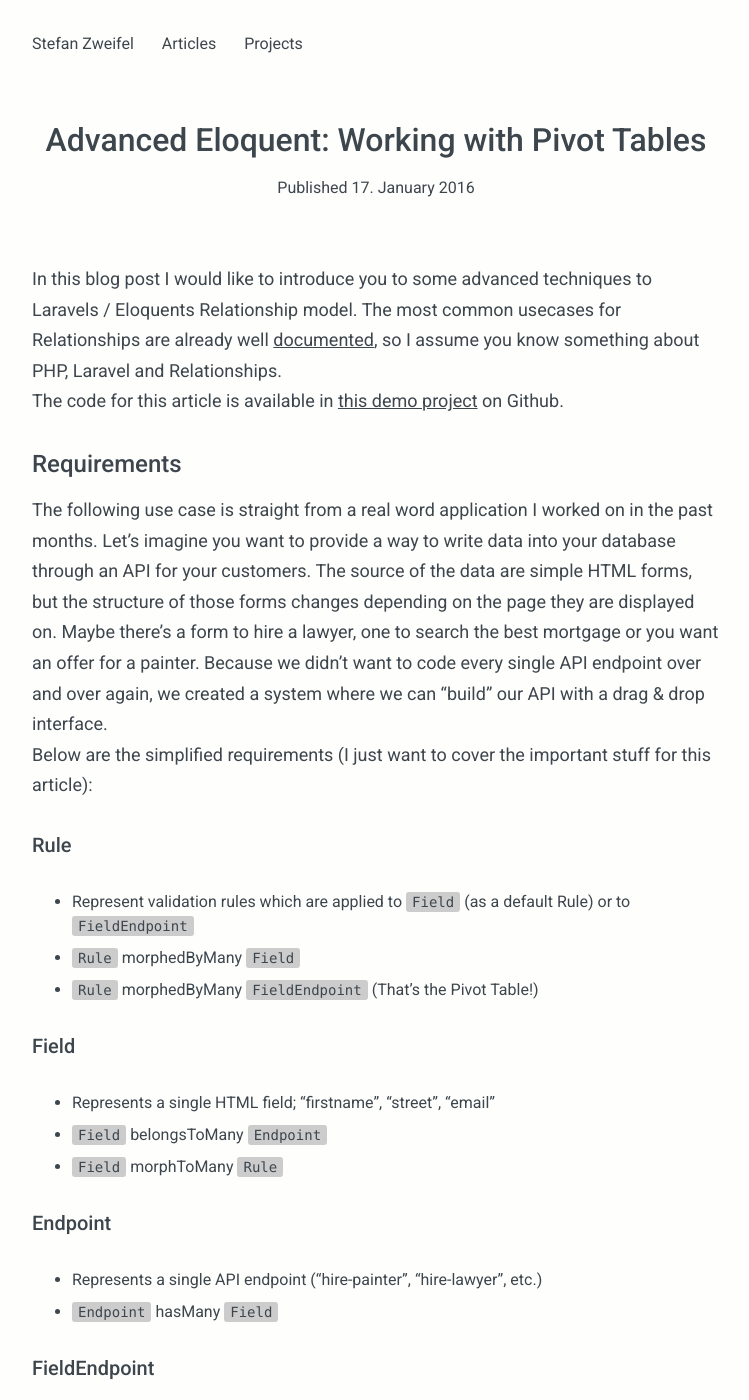
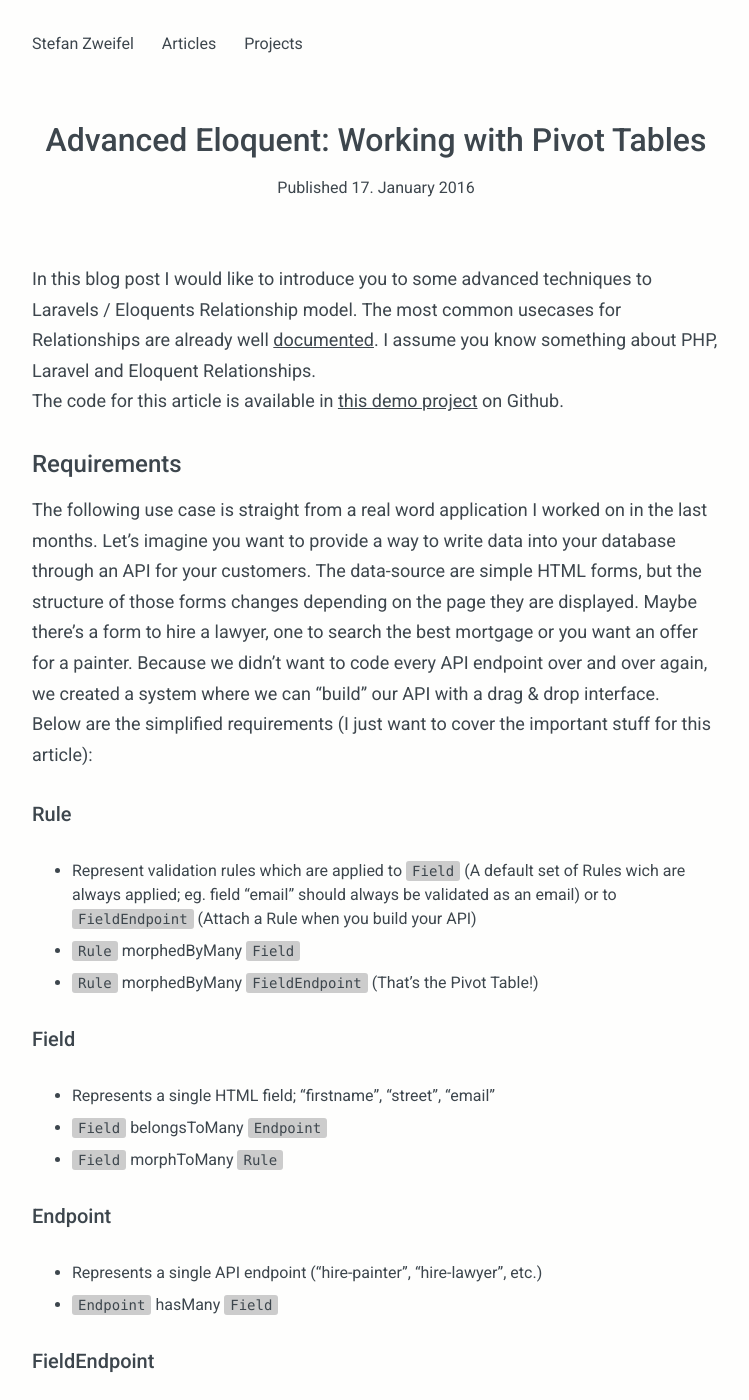
Before and after one commit to daybugging/stefanzweifel.io, a Jekyll site: the page built from _posts/2016-01-17-advanced-eloquent-working-with-pivot-tables.md, in a window 1280 px wide and 1400 px high. Shown: the whole window, without its empty margins (264-1013 px from the left). Built offline with Jekyll 4.4.1, drawn with Linux system fonts in a browser that asks for light colours.

Commit message:
More Typos

```diff
--- a/_posts/2016-01-17-advanced-eloquent-working-with-pivot-tables.md
+++ b/_posts/2016-01-17-advanced-eloquent-working-with-pivot-tables.md
@@ -6,20 +6,20 @@
 accent: '#1f9bde'
 ---
 
-In this blog post I would like to introduce you to some advanced techniques to Laravels / Eloquents Relationship model. The most common usecases for Relationships are already well [documented](https://laravel.com/docs/5.2/eloquent-relationships), so I assume you know something about PHP, Laravel and Relationships.
+In this blog post I would like to introduce you to some advanced techniques to Laravels / Eloquents Relationship model. The most common usecases for Relationships are already well [documented](https://laravel.com/docs/5.2/eloquent-relationships). I assume you know something about PHP, Laravel and Eloquent Relationships.
 
 The code for this article is available in [this demo project](https://github.com/stefanzweifel/example-advanced-eloquent-with-pivot) on Github.
 
 ## Requirements
 
-The following use case is straight from a real word application I worked on in the past months.
-Let's imagine you want to provide a way to write data into your database through an API for your customers. The source of the data are simple HTML forms, but the structure of those forms changes depending on the page they are displayed on. Maybe there's a form to hire a lawyer, one to search the best mortgage or you want an offer for a painter. Because we didn't want to code every single API endpoint over and over again, we created a system where we can "build" our API with a drag & drop interface.
+The following use case is straight from a real word application I worked on in the last months.
+Let's imagine you want to provide a way to write data into your database through an API for your customers. The data-source are simple HTML forms, but the structure of those forms changes depending on the page they are displayed. Maybe there's a form to hire a lawyer, one to search the best mortgage or you want an offer for a painter. Because we didn't want to code every API endpoint over and over again, we created a system where we can "build" our API with a drag & drop interface.
 
 Below are the simplified requirements (I just want to cover the important stuff for this article):
 
 ### Rule
 
-- Represent validation rules which are applied to `Field` (as a default Rule) or to `FieldEndpoint`
+- Represent validation rules which are applied to `Field` (A default set of Rules wich are always applied; eg. field "email" should always be validated as an email) or to `FieldEndpoint` (Attach a Rule when you build your API)
 - `Rule` morphedByMany `Field`
 - `Rule` morphedByMany `FieldEndpoint` (That's the Pivot Table!)
 
```
